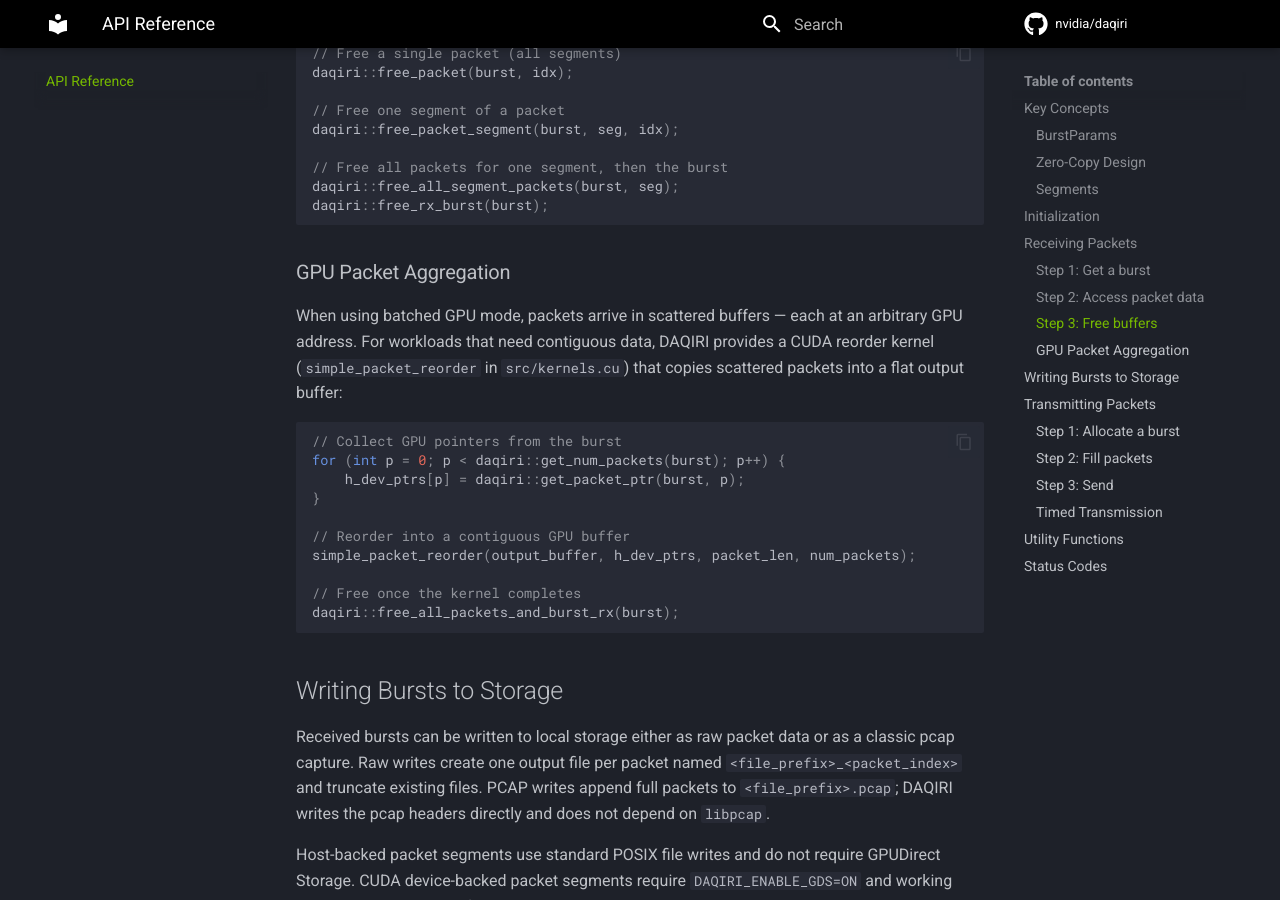
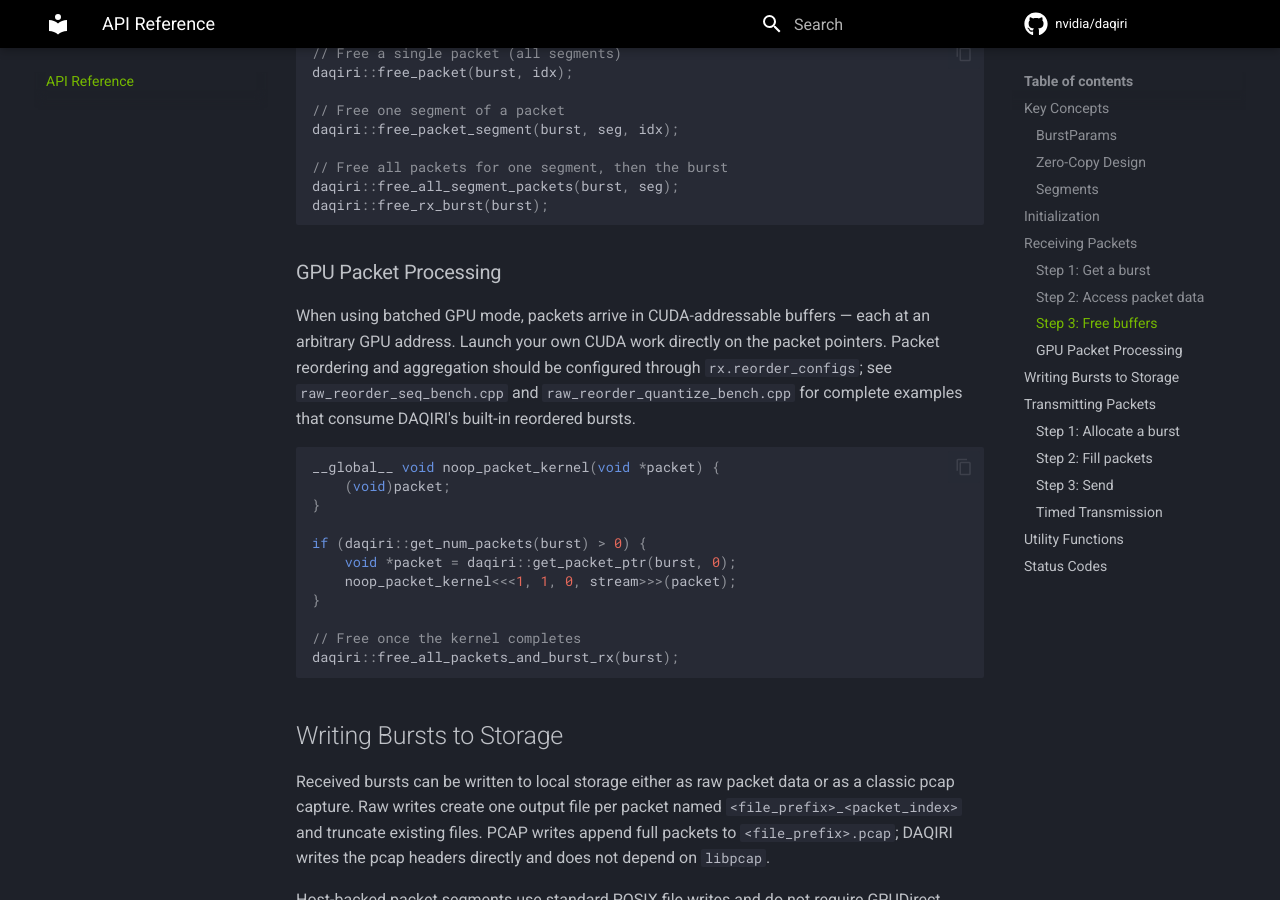
Before and after one commit to NVIDIA/daqiri, an MkDocs documentation site: the page built from docs/api-guide.md, in a window 1280 px wide and 900 px high, scrolled down 3789 px. Built offline with MkDocs 1.6.1 and Material for MkDocs 9.7.7, drawn with Linux system fonts in a browser that asks for light colours; comment, search, counter and statistics services are not loaded.

Commit message:
Remove reorder kernel and update installation (#83)
* #81 - Expose reorder kernel through daqiri header

Declare the user-facing simple_packet_reorder launcher from <daqiri/daqiri.h> so consumers do not include private src headers. Keep src/kernels.h private for internal reorder implementation details and make installed pkg-config links resolve sibling DAQIRI libraries.

Signed-off-by: Cliff Burdick <cburdick@nvidia.com>

* #81 - Remove public simple reorder kernel

Drop the simple_packet_reorder launcher and its documentation. Keep reordering on the configured rx.reorder_configs path and use a no-op CUDA launch in docs where a generic packet-processing example is useful.

Signed-off-by: Cliff Burdick <cburdick@nvidia.com>

---------

Signed-off-by: Cliff Burdick <cburdick@nvidia.com>

````diff
--- a/docs/api-guide.md
+++ b/docs/api-guide.md
@@ -190,21 +190,23 @@ daqiri::free_all_segment_packets(burst, seg);
 daqiri::free_rx_burst(burst);
 ```
 
-### GPU Packet Aggregation
+### GPU Packet Processing
 
-When using batched GPU mode, packets arrive in scattered buffers — each at an arbitrary
-GPU address. For workloads that need contiguous data, DAQIRI provides a CUDA reorder
-kernel (`simple_packet_reorder` in `src/kernels.cu`) that copies scattered packets into
-a flat output buffer:
+When using batched GPU mode, packets arrive in CUDA-addressable buffers — each at an
+arbitrary GPU address. Launch your own CUDA work directly on the packet pointers. Packet
+reordering and aggregation should be configured through `rx.reorder_configs`; see
+`raw_reorder_seq_bench.cpp` and `raw_reorder_quantize_bench.cpp` for complete examples
+that consume DAQIRI's built-in reordered bursts.
 
 ```cpp
-// Collect GPU pointers from the burst
-for (int p = 0; p < daqiri::get_num_packets(burst); p++) {
-    h_dev_ptrs[p] = daqiri::get_packet_ptr(burst, p);
+__global__ void noop_packet_kernel(void *packet) {
+    (void)packet;
 }
 
-// Reorder into a contiguous GPU buffer
-simple_packet_reorder(output_buffer, h_dev_ptrs, packet_len, num_packets);
+if (daqiri::get_num_packets(burst) > 0) {
+    void *packet = daqiri::get_packet_ptr(burst, 0);
+    noop_packet_kernel<<<1, 1, 0, stream>>>(packet);
+}
 
 // Free once the kernel completes
 daqiri::free_all_packets_and_burst_rx(burst);
````
Also changed, not shown: AGENTS.md (+1 -1 lines), docs/daqiri-api.html (+0 -22 lines), docs/index.html (+12 -14 lines), 4 other files.
